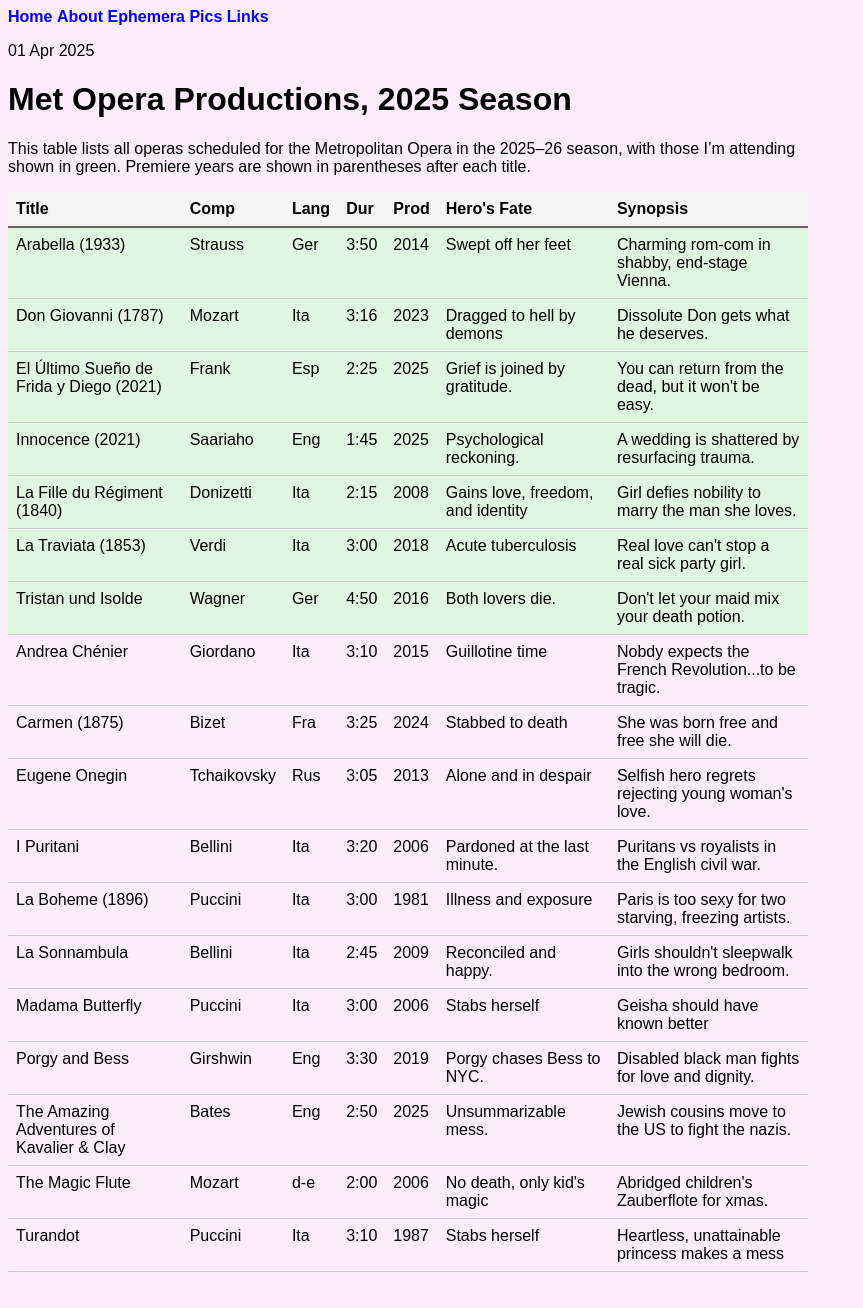
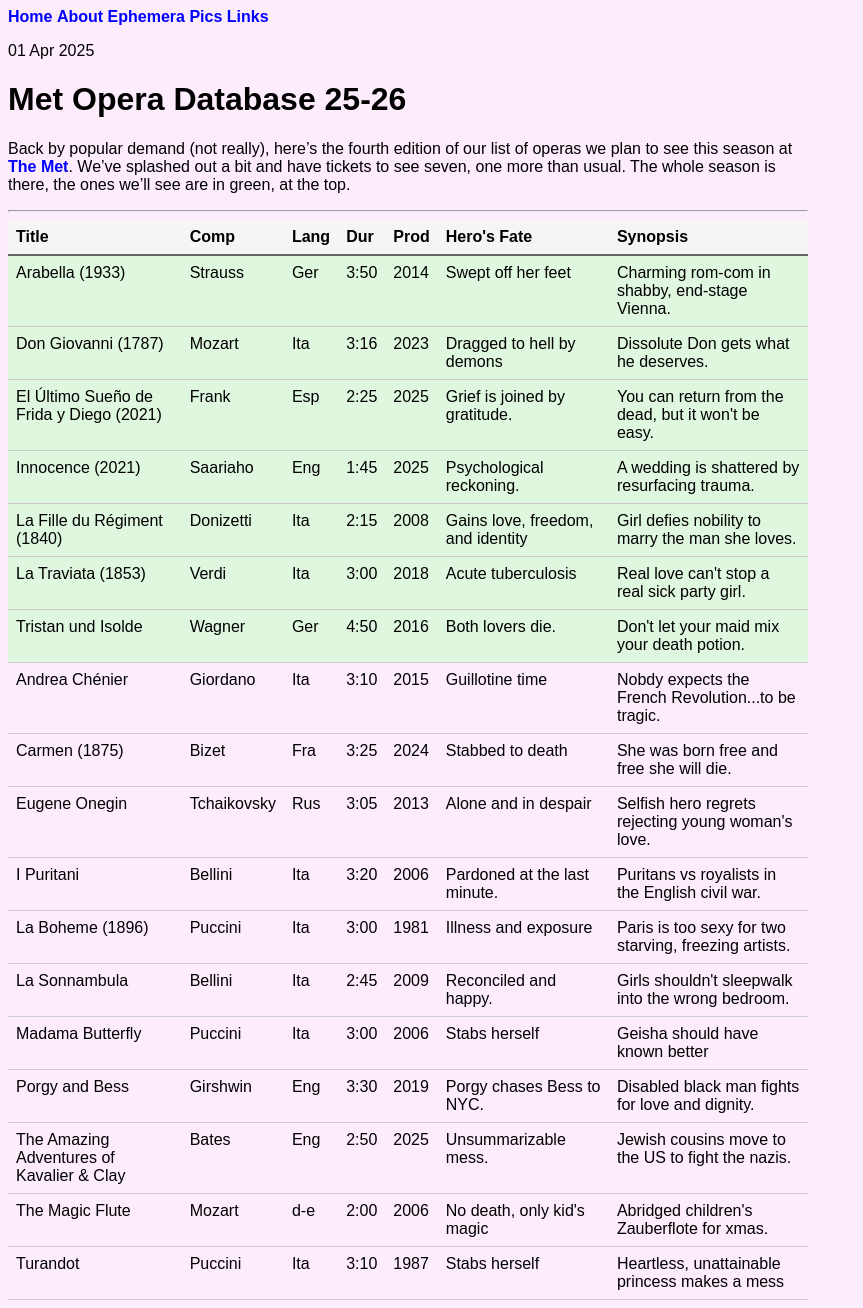
Before and after one commit to mkolon/mattkolon.com, a Jekyll site: the page built from _posts/2025-04-01-met.md, in a window 1280 px wide. Shown: the whole page, without its empty margins (0-863 px from the left). Built offline with Jekyll 4.4.1, drawn with Linux system fonts in a browser that asks for light colours; before the commit the page ends 1280 px from its top, so only the background shows below that.

Commit message:
new opera posts

```diff
--- a/_posts/2025-04-01-met.md
+++ b/_posts/2025-04-01-met.md
@@ -1,10 +1,13 @@
 ---
 layout: post
-title: "Met Opera Productions, 2025 Season"
+title: "Met Opera Database 25-26"
 date: 2025-04-01
 ---
 
-This table lists all operas scheduled for the Metropolitan Opera in the 2025–26 season, with those I'm attending shown in green. Premiere years are shown in parentheses after each title.
+Back by popular demand (not really), here's the fourth edition of our list of operas we plan to see this season at [The Met](https://www.metopera.org/). We've splashed out a bit and have tickets to see seven, one more than usual. The whole season is there, the ones we'll see are in green, at the top.
+
+***
+
 
 {% raw %}
 <table class='opera-table' style='table-layout: auto; width: 100%; border-collapse: collapse;'>
```
